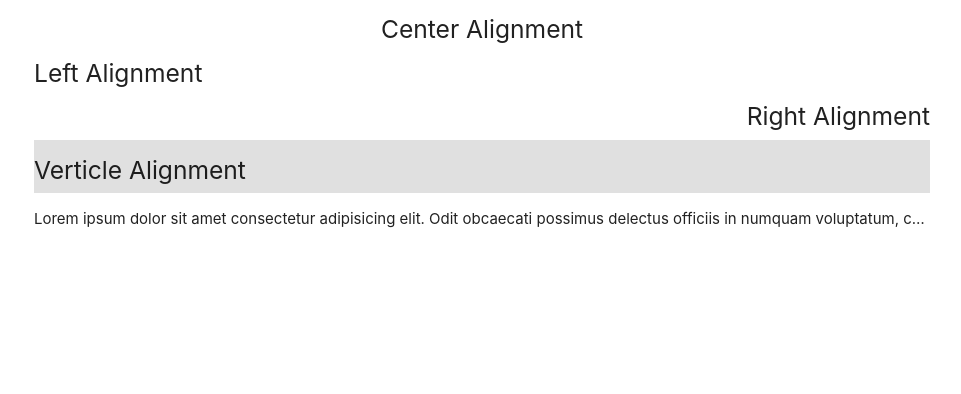
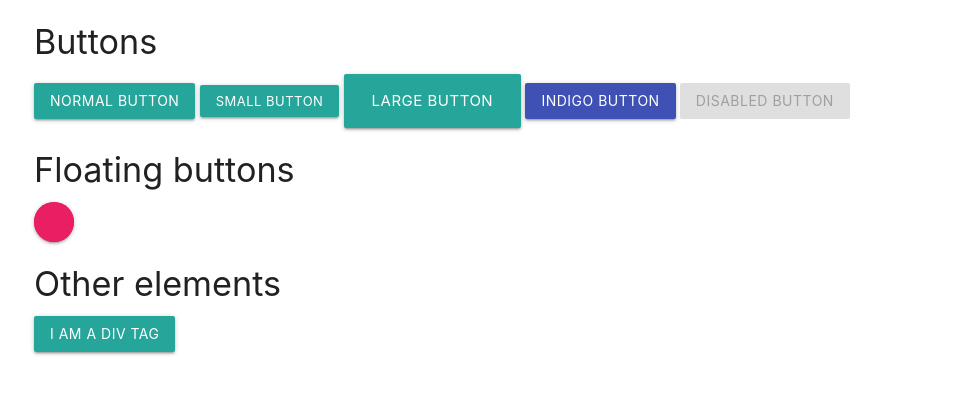
Before and after one commit to nweligalla/Materialize-cheat-sheet, a plain HTML site: page index.html in a window 1280 px wide. Shown: the whole page, without its empty margins (158-1119 px from the left). Drawn offline with nearby package versions, Linux system fonts and the light colour scheme.

Commit message:
materialize buttons

```diff
--- a/index.html
+++ b/index.html
@@ -16,26 +16,18 @@
 <body>
 
 
-    <div class="container">
-        <h5 class="center-align">Center Alignment</h5>
-        <h5 class="left-align">Left Alignment</h5>
-        <h5 class="right-align">Right Alignment</h5>
-    </div>
-
-    <div class="container grey lighten-2 box valign-wrapper">
-        <h5>Verticle Alignment</h5>
-    </div>
 
     <div class="container">
-        <p class="truncate">
-            Lorem ipsum dolor sit amet consectetur adipisicing elit. Odit obcaecati possimus delectus officiis in
-            numquam voluptatum, cupiditate suscipit ipsum maxime fugit velit nisi aspernatur itaque blanditiis soluta
-            officia expedita. Iusto? Lorem ipsum dolor sit amet consectetur, adipisicing elit. Excepturi deserunt
-            dignissimos pariatur incidunt quos sunt nesciunt et quisquam repudiandae modi tempore itaque ipsam fuga quo,
-            dolore ex, exercitationem, inventore dicta! Lorem ipsum dolor sit amet consectetur adipisicing elit. Sed
-            expedita, nam alias repellat illum aliquam ducimus eius perspiciatis animi id. Atque doloremque consectetur
-            veniam totam maxime vel, natus optio odio!
-        </p>
+        <h4>Buttons</h4>
+        <a href="" class="btn">Normal button</a>
+        <a href="" class="btn-small">Small button</a>
+        <a href="" class="btn-large waves-effect waves-dark">Large button</a>
+        <a href="" class="btn indigo btn waves-effect waves-light">Indigo button</a>
+        <a href="" class="btn disabled">Disabled button</a>
+        <h4>Floating buttons</h4>
+        <a href="" class="btn-floating pink pulse"></a>
+        <h4>Other elements</h4>
+        <div class="btn">I am a div tag</div>
     </div>
 
 
```
